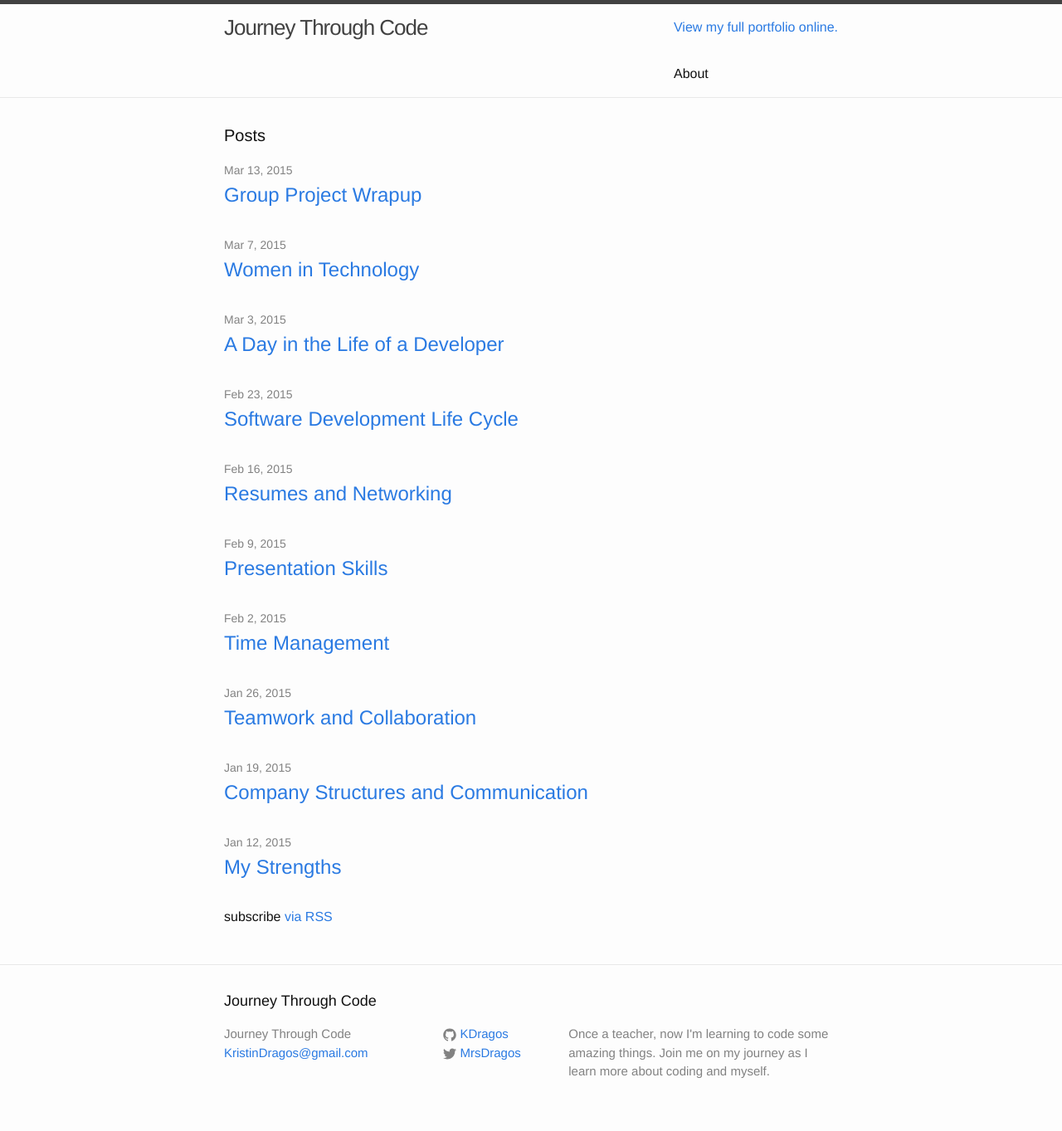
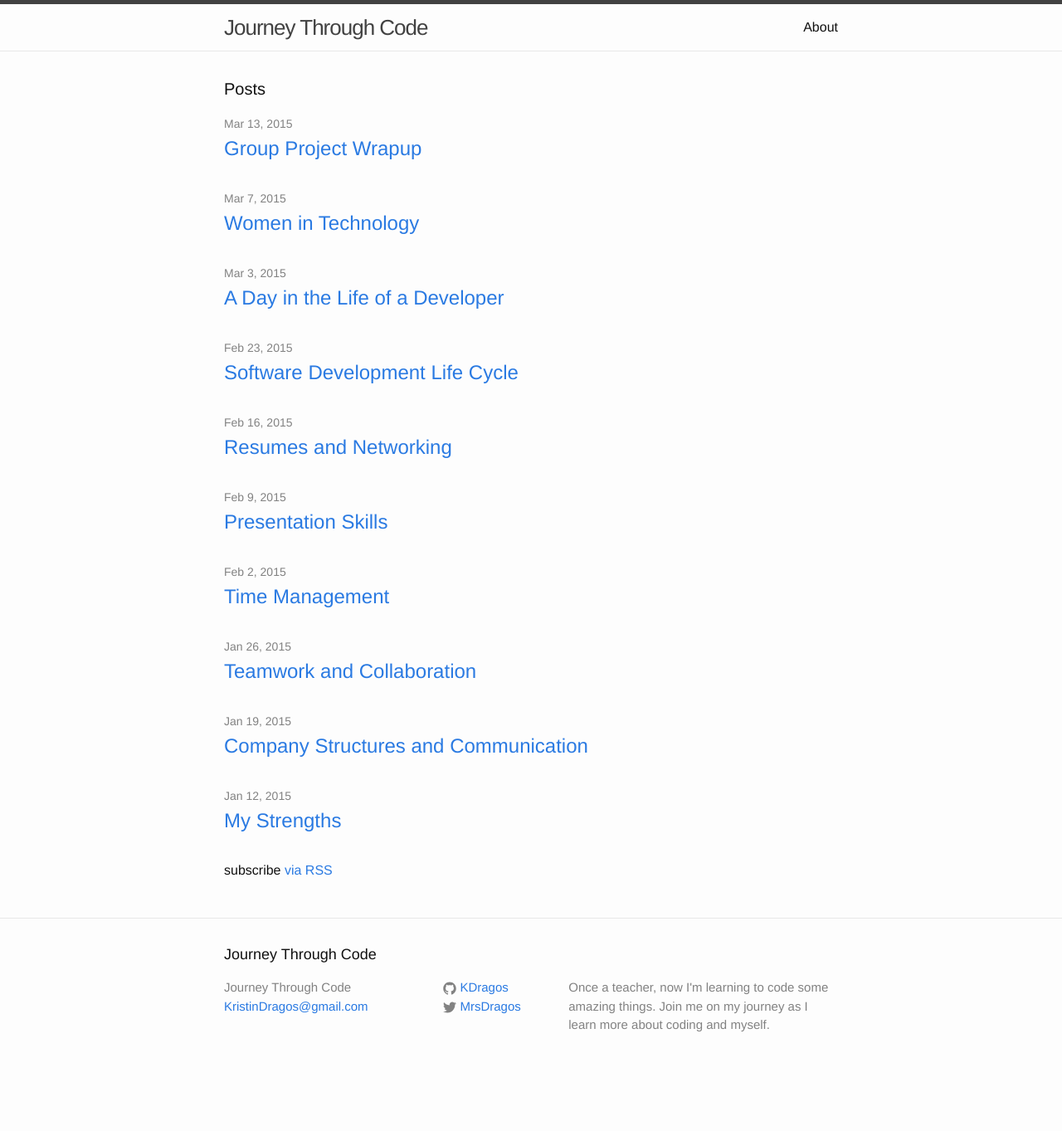
Before and after one commit to KDragos/Blog, a Jekyll site: the page built from index.html, in a window 1280 px wide. Shown: the whole page at 83% size. Built offline with Jekyll 4.4.1, drawn with Linux system fonts in a browser that asks for light colours; after the commit the page ends 1307 px from its top, so only the background shows below that.

Commit message:
removed broken link

```diff
--- a/_includes/header.html
+++ b/_includes/header.html
@@ -13,7 +13,7 @@
         </svg>
       </a>
 
-      <a href="www.kristindragos.com" target="blank">View my full portfolio online.</a>
+      <!-- <a href="www.kristindragos.com" target="blank">View my full portfolio online.</a> -->
 
       <div class="trigger">
         {% for page in site.pages %}
```
